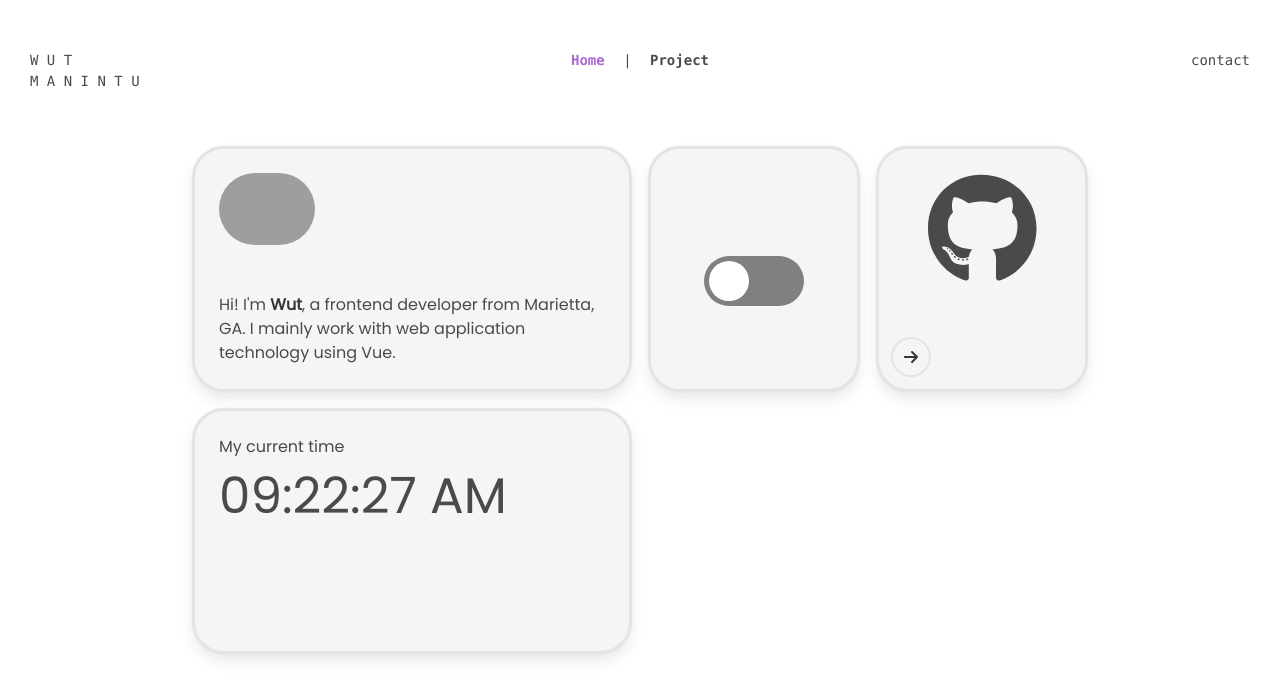
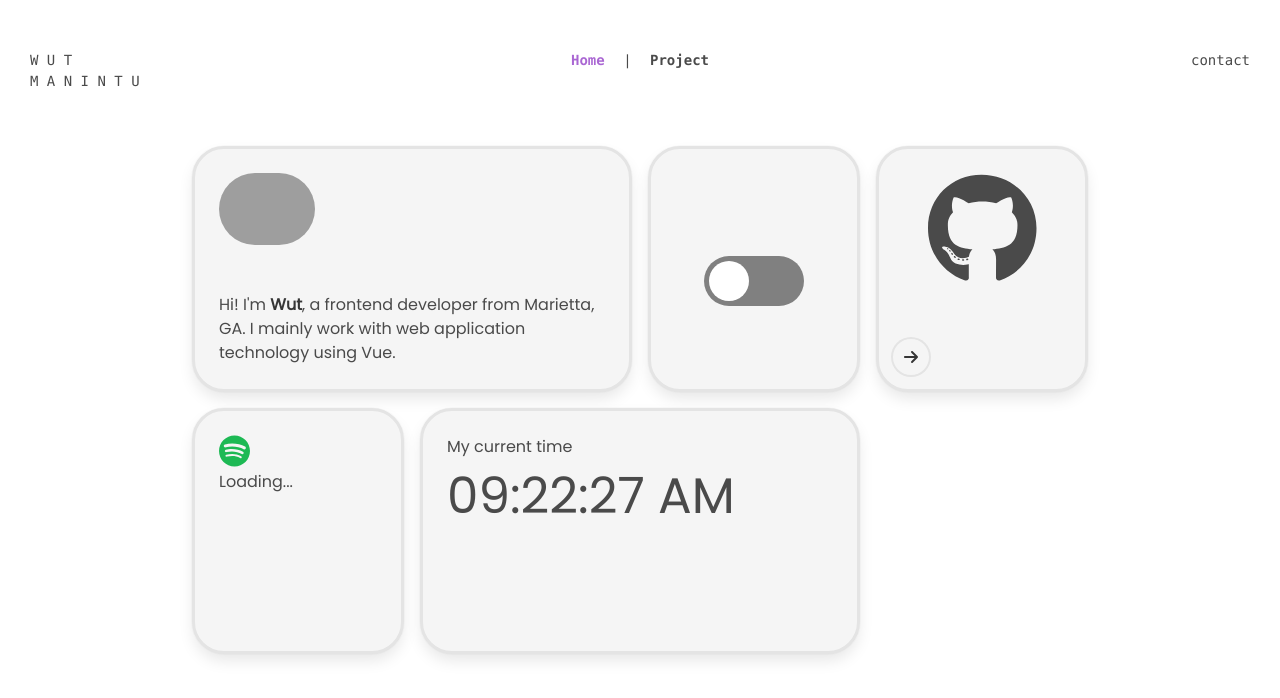
Before and after one commit to wmanintu/portfolio, a Vue app: page / in a window 1280 px wide. Shown: the top 698 px of the page. Built offline with nearby package versions, Linux system fonts and the light colour scheme; no server answers; grey boxes are pictures that could not be loaded.

Commit message:
add initial Spotify card

```diff
--- /dev/null
+++ b/src/components/SpotifyCard.vue
@@ -0,0 +1,58 @@
+<template>
+	<div class="card">
+		<div class="card-content">
+			<font-awesome-icon icon="fa-brands fa-spotify" size="2x" />
+			<div v-if="currentSong">
+				<h2>Current Song:</h2>
+				<div>
+					<img :src="currentSong.albumImage" :alt="currentSong.name" />
+					<p>{{ currentSong.name }}</p>
+					<p>{{ currentSong.artist }}</p>
+				</div>
+			</div>
+			<div v-else>
+				<p>Loading...</p>
+			</div>
+		</div>
+	</div>
+</template>
+
+<script setup>
+import { onMounted } from "vue"
+const currentSong = null
+
+const getCurrentSong = async () => {
+	try {
+		// Make a request to your backend or directly to Spotify API using your Client ID and Client Secret
+		const response = await fetch(
+			"YOUR_BACKEND_API_ENDPOINT_OR_SPOTIFY_API_ENDPOINT",
+			{
+				headers: {
+					Authorization: "Bearer YOUR_ACCESS_TOKEN",
+				},
+			}
+		)
+
+		if (response.ok) {
+			const data = await response.json()
+			currentSong.value = {
+				name: data.name,
+				artist: data.artists.map((artist) => artist.name).join(", "),
+				albumImage: data.album.images[0].url,
+			}
+		} else {
+			console.error("Error fetching current song data")
+		}
+	} catch (error) {
+		console.error("Error fetching current song data", error)
+	}
+}
+
+onMounted(getCurrentSong)
+</script>
+
+<style scoped>
+.fa-spotify {
+	color: #1db954;
+}
+</style>
--- a/src/main.js
+++ b/src/main.js
@@ -7,13 +7,13 @@ import "../mystyles.scss"
 // fontawesome.js
 import { library } from "@fortawesome/fontawesome-svg-core"
 import { FontAwesomeIcon } from "@fortawesome/vue-fontawesome"
-import { faGithub } from "@fortawesome/free-brands-svg-icons"
+import { faGithub, faSpotify } from "@fortawesome/free-brands-svg-icons"
 import {
 	faArrowRight,
 	faEarthAmericas,
 } from "@fortawesome/free-solid-svg-icons"
 
-library.add(faGithub, faArrowRight, faEarthAmericas)
+library.add(faGithub, faArrowRight, faEarthAmericas, faSpotify)
 
 createApp(App)
 	.component("font-awesome-icon", FontAwesomeIcon)
--- a/src/views/Home.vue
+++ b/src/views/Home.vue
@@ -6,6 +6,7 @@
 			</div>
 			<div><DarkModeCard /></div>
 			<div><GitHubCard /></div>
+			<div><SpotifyCard /></div>
 			<div class="two-column"><TimeCard /></div>
 		</div>
 	</div>
@@ -15,7 +16,8 @@
 import DarkModeCard from "../components/DarkModeCard"
 import ProfileCard from "../components/ProfileCard"
 import GitHubCard from "../components/GitHubCard"
-import TimeCard from "../components/TimeCard.vue"
+import TimeCard from "../components/TimeCard"
+import SpotifyCard from "../components/SpotifyCard"
 </script>
 
 <style scoped>
```
Also changed, not shown: 1 other file (tests, documents, lock files or other folders).
